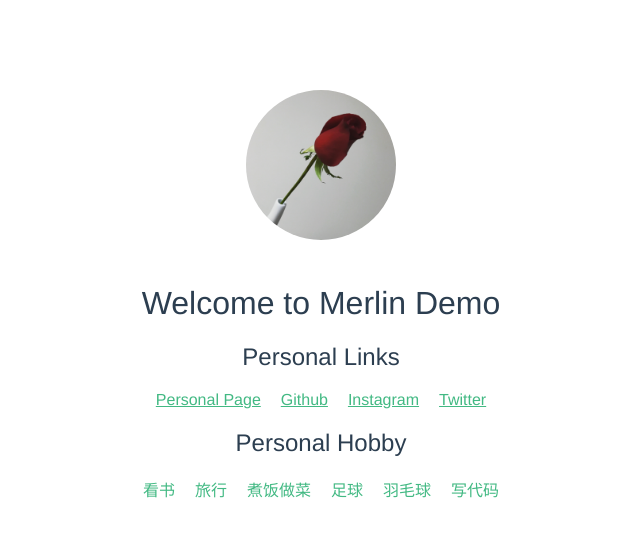
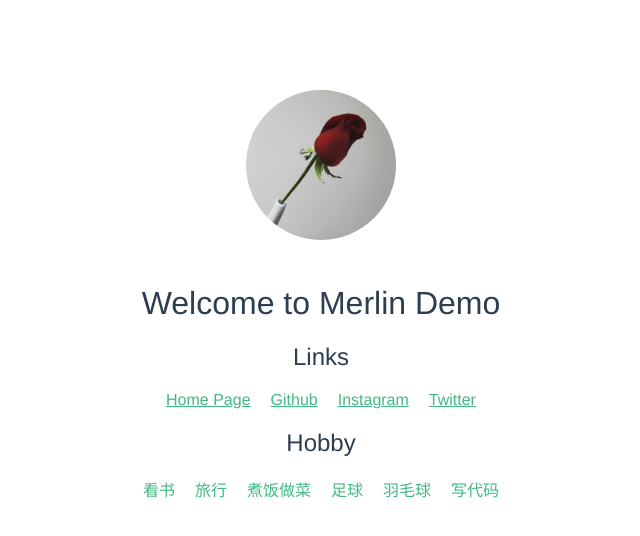
Before and after one commit to wenhuabin/merlin, a Vue app: page / in a window 1280 px wide. Shown: the top 536 px of the page, without its empty margins (319-959 px from the left). Built offline with nearby package versions, Linux system fonts and the light colour scheme.

Commit message:
修改分组标题

```diff
--- a/src/components/Home.vue
+++ b/src/components/Home.vue
@@ -1,14 +1,14 @@
 <template>
   <div class="home">
     <h1>{{ msg }}</h1>
-    <h2>Personal Links</h2>
+    <h2>Links</h2>
     <ul>
-      <li><a href="https://huabinwen.com" target="_blank">Personal Page</a></li>
+      <li><a href="https://huabinwen.com" target="_blank">Home Page</a></li>
       <li><a href="https://github.com/wenhuabin" target="_blank">Github</a></li>
       <li><a href="https://www.instagram.com/?hl=en" target="_blank">Instagram</a></li>
       <li><a href="https://twitter.com" target="_blank">Twitter</a></li>
     </ul>
-    <h2>Personal Hobby</h2>
+    <h2>Hobby</h2>
     <ul>
       <li>看书</li>
       <li>旅行</li>
```
